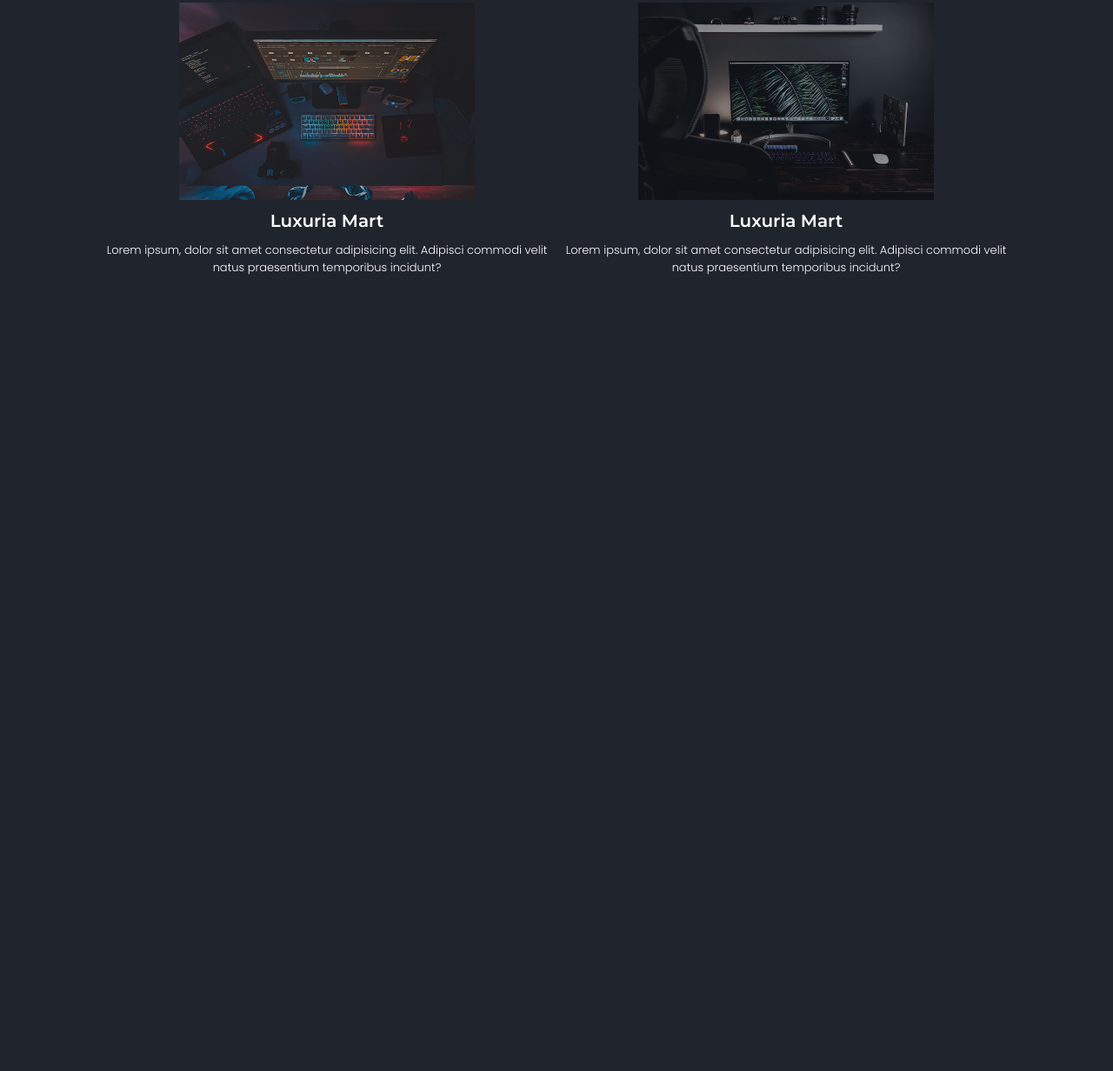
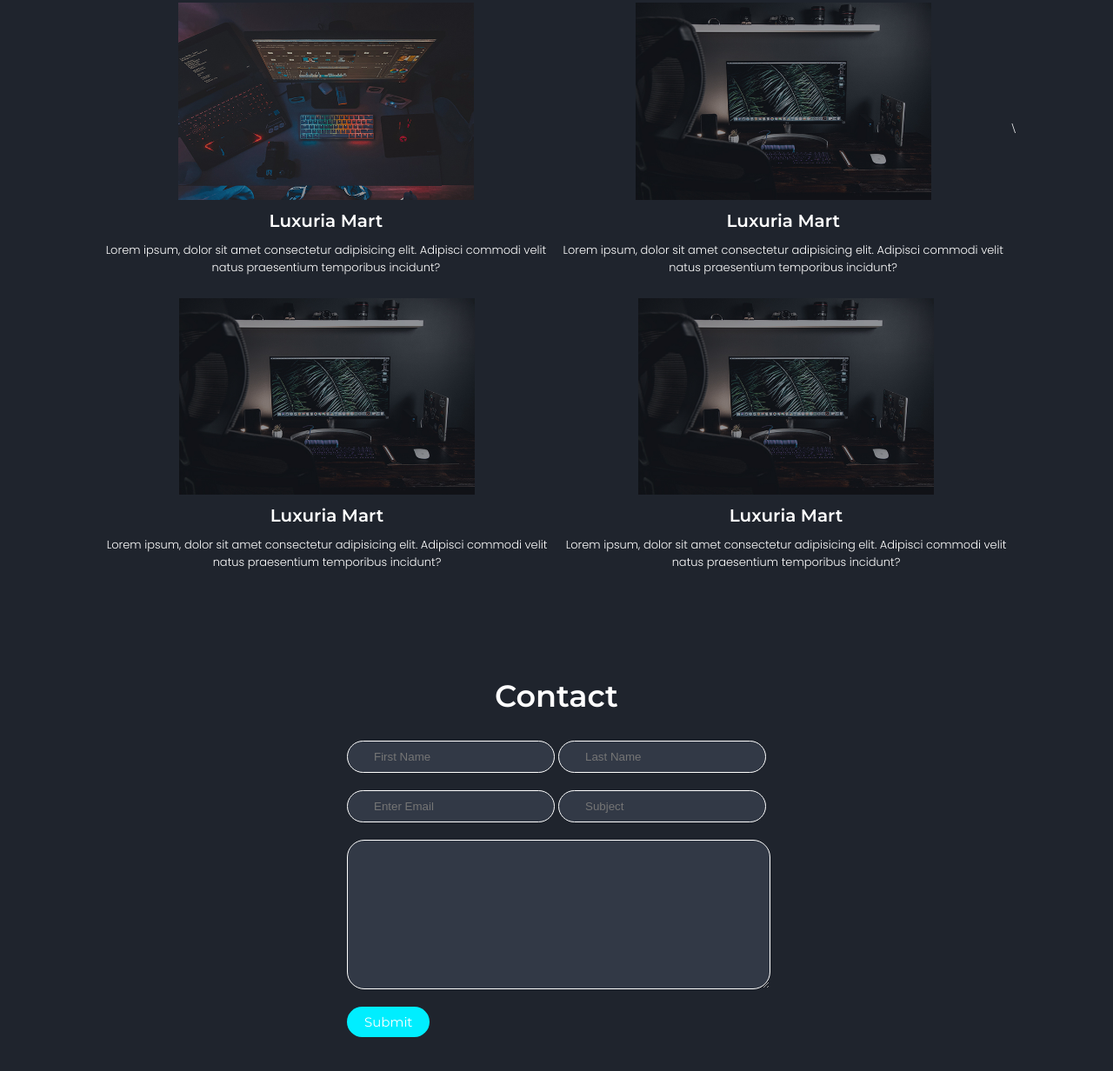
Before and after one commit to muhammad-umer99/first_website, a plain HTML site: page index.html in a window 1280 px wide. Shown: the part 2898-4130 px from the top of the page at 87% size. Before the commit the page ends 3296 px from the top, so only its background shows below. Drawn offline with nearby package versions, Linux system fonts and the light colour scheme.

Commit message:
Desktop Version Ready :)

```diff
--- a/Css/style.css
+++ b/Css/style.css
@@ -249,11 +249,12 @@ header {
 
 /* portfloo section  */
 
-.portfolio{
+.portfolio {
     margin-top: 100px;
 
 }
-.portflio_heading{
+
+.portflio_heading {
     font-family: 'Montserrat', sans-serif;
     font-size: 35px;
     text-align: center;
@@ -262,7 +263,7 @@ header {
 }
 
 
- .portfolio_container{
+.portfolio_container {
     display: flex;
     justify-content: center;
     align-items: center;
@@ -271,25 +272,87 @@ header {
     margin-top: 20px;
 }
 
-.portfolio_card{
+.portfolio_card {
     flex: 1 1;
     text-align: center;
     margin-top: 25px;
 }
 
-.portfolio_card img{
+.portfolio_card img {
     width: 360px;
     padding: 0 10px;
 }
 
-.portfolio_card h1{
+.portfolio_card h1 {
     font-family: 'Montserrat', sans-serif;
     font-size: 20px;
     margin: 12px 0;
 
 }
 
-.portfolio_card p{
+.portfolio_card p {
     font-family: 'Poppins', sans-serif;
     font-size: 13px;
 }
+
+
+/* Contact Form Styling */
+
+.contact {
+    margin-top: 120px;
+}
+
+.contact_heading {
+    font-family: 'Montserrat', sans-serif;
+    font-size: 35px;
+    text-align: center;
+    font-weight: 600;
+    margin-bottom: 20px;
+}
+
+.name {
+    padding: 10px;
+}
+
+.name input {
+    background: var(--bg-second-color);
+    border-radius: 20px;
+    border: 1px solid var(--text-color);
+    padding: 10px 30px;
+    color: var(--text-color);
+}
+
+.message {
+    margin-left: 10px;
+    margin-top: 10px;
+}
+
+.message textarea {
+    background: var(--bg-second-color);
+    border-radius: 20px;
+    border: 1px solid var(--text-color);
+    padding: 10px 115px;
+    color: var(--text-color);
+}
+
+
+.S_button {
+    margin-left: 10px;
+    margin-top: 10px;
+}
+
+.S_button input {
+    display: inline-block;
+
+    margin: 10px 0px;
+    padding: 8px 20px;
+    background: var(--main-colorc);
+    color: var(--text-color);
+    font-family: 'Montserrat', sans-serif;
+    border-radius: 25px;
+    font-size: 15px;
+}
+
+.S_button input:hover {
+    box-shadow: 0 0 23px var(--main-colorc);
+}
--- a/index.html
+++ b/index.html
@@ -20,8 +20,8 @@
                 <li><a href="#home" class="active">Home</a></li>
                 <li><a href="#about">About</a></li>
                 <li><a href="#service">Services</a></li>
-                <li><a href="#">Portfolio</a></li>
-                <li><a href="#">Contact</a></li>
+                <li><a href="#portfolio">Portfolio</a></li>
+                <li><a href="#contact">Contact</a></li>
             </ul>
         </nav>
     </header>
@@ -97,19 +97,21 @@
             <!-- poryfolio section -->
 
             <section class="portfolio" id="portfolio">
-                <h1 class="portflio_heading">Services</h1>
+                <h1 class="portflio_heading">Portfolio</h1>
                 <div class="portfolio_container">
                     <div class="portfolio_card">
                         <img src="./images/portfolio1.jpg" alt="">
                         <h1>Luxuria Mart</h1>
-                        <p>Lorem ipsum, dolor sit amet consectetur adipisicing elit. Adipisci commodi velit natus praesentium temporibus incidunt?</p>
+                        <p>Lorem ipsum, dolor sit amet consectetur adipisicing elit. Adipisci commodi velit natus
+                            praesentium temporibus incidunt?</p>
                     </div>
 
                     <!-- card 2 -->
                     <div class="portfolio_card">
                         <img src="./images/portfolio2.jpg" alt="">
                         <h1>Luxuria Mart</h1>
-                        <p>Lorem ipsum, dolor sit amet consectetur adipisicing elit. Adipisci commodi velit natus praesentium temporibus incidunt?</p>
+                        <p>Lorem ipsum, dolor sit amet consectetur adipisicing elit. Adipisci commodi velit natus
+                            praesentium temporibus incidunt?</p>
                     </div>
 
                     <!-- card 3 -->
@@ -117,23 +119,62 @@
                     <div class="portfolio_card">
                         <img src="./images/portfolio3.jpg" alt="">
                         <h1>Luxuria Mart</h1>
-                        <p>Lorem ipsum, dolor sit amet consectetur adipisicing elit. Adipisci commodi velit natus praesentium temporibus incidunt?</p>
+                        <p>Lorem ipsum, dolor sit amet consectetur adipisicing elit. Adipisci commodi velit natus
+                            praesentium temporibus incidunt?</p>
                     </div>
 
-                <!-- cardr -->
+                    <!-- cardr -->
 
-                <div class="portfolio_card">
-                    <img src="./images/portfolio4.jpg" alt="">
-                    <h1>Luxuria Mart</h1>
-                    <p>Lorem ipsum, dolor sit amet consectetur adipisicing elit. Adipisci commodi velit natus praesentium temporibus incidunt?</p>
-                </div>
+                    <div class="portfolio_card">
+                        <img src="./images/portfolio4.jpg" alt="">
+                        <h1>Luxuria Mart</h1>
+                        <p>Lorem ipsum, dolor sit amet consectetur adipisicing elit. Adipisci commodi velit natus
+                            praesentium temporibus incidunt?</p>
+                    </div>
 
+                    <!-- card 5 -->
+                    \ <div class="portfolio_card">
+                        <img src="./images/portfolio4.jpg" alt="">
+                        <h1>Luxuria Mart</h1>
+                        <p>Lorem ipsum, dolor sit amet consectetur adipisicing elit. Adipisci commodi velit natus
+                            praesentium temporibus incidunt?</p>
+                    </div>
 
+                    <!-- card 6 -->
 
+                    <div class="portfolio_card">
+                        <img src="./images/portfolio4.jpg" alt="">
+                        <h1>Luxuria Mart</h1>
+                        <p>Lorem ipsum, dolor sit amet consectetur adipisicing elit. Adipisci commodi velit natus
+                            praesentium temporibus incidunt?</p>
+                    </div>
                 </div>
             </section>
 
+            <!-- section Contact -->
 
+            <section class="contact" id="contact">
+                <h1 class="contact_heading">Contact</h1>
+                <form action="#">
+                    <div class="name">
+                        <input type="text" placeholder="First Name">
+                        <input type="text" placeholder="Last Name">
+                    </div>
+
+                    <div class="name">
+                        <input type="email" placeholder="Enter Email">
+                        <input type="text" placeholder="Subject">
+                    </div>
+
+                    <div class="message">
+                        <textarea name="" id="" cols="30" rows="10"></textarea>
+                    </div>
+                    <div class="S_button">
+                        <input type="submit" value="Submit">
+                    </div>
+
+                </form>
+            </section>
 
         </div>
     </section>
```
